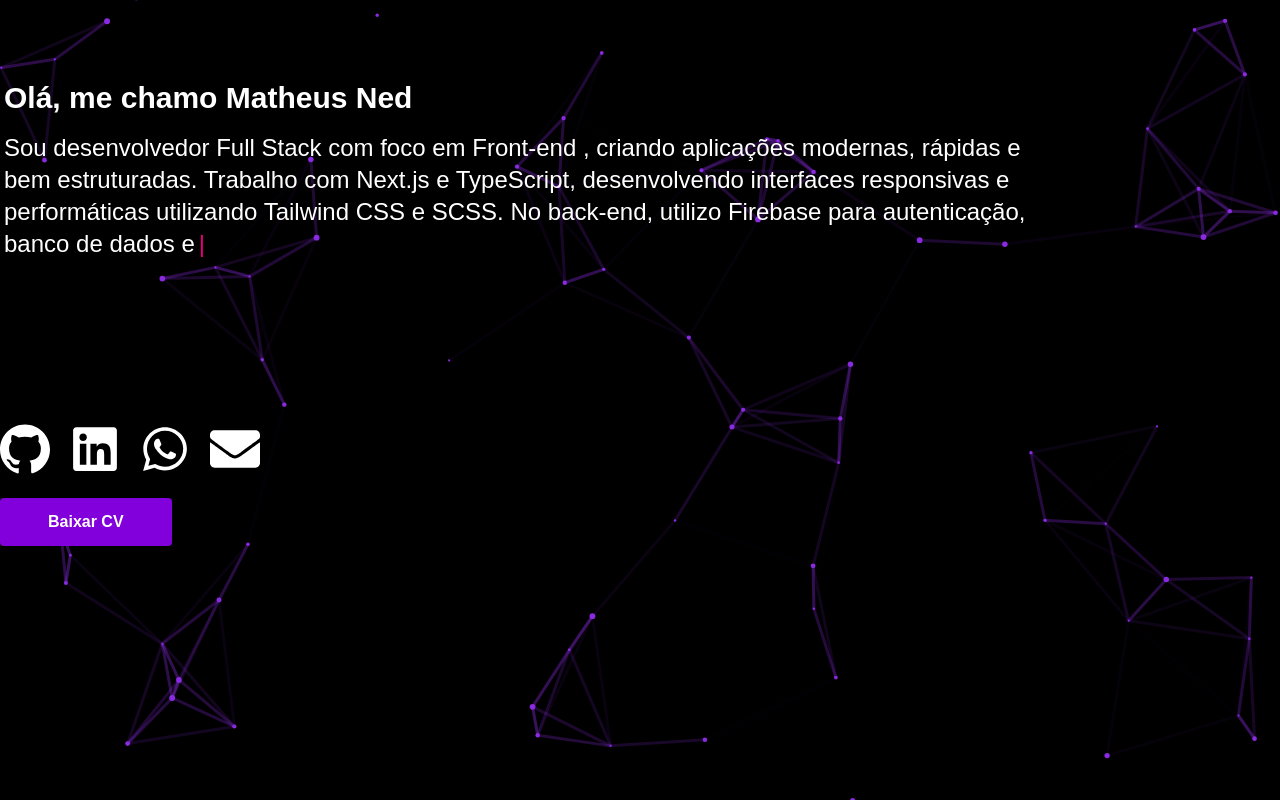
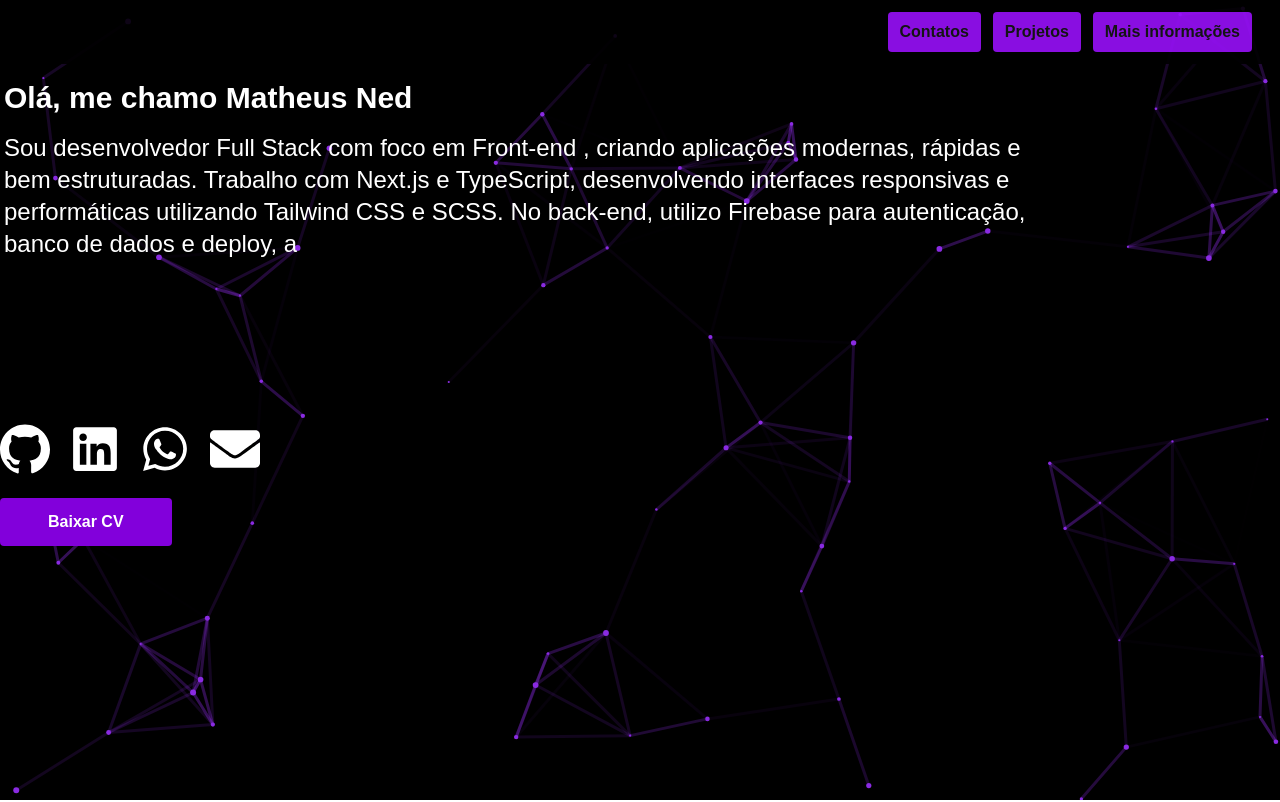
Before and after one commit to nedmad/portifolio, a Next.js app: page / in a window 1280 px wide. Shown: the top 802 px of the page. Built offline with nearby package versions, Linux system fonts and the light colour scheme.

Commit message:
adiconado header, tanto para descktop, quanto para mobile

```diff
--- a/src/app/layout.tsx
+++ b/src/app/layout.tsx
@@ -2,6 +2,7 @@
 import { Geist, Geist_Mono } from "next/font/google";
 import "./globals.css";
 import Particulas from "@/components/particulas/particulas";
+import Header from "@/components/header/header";
 
 const geistSans = Geist({
   variable: "--font-geist-sans",
@@ -29,7 +30,7 @@
         className={`${geistSans.variable} ${geistMono.variable} antialiased`}
       >
         <Particulas />
-
+        <Header />
         {children}
       </body>
     </html>
--- a/src/app/page.tsx
+++ b/src/app/page.tsx
@@ -4,7 +4,7 @@
 
 export default function Home() {
   return (
-    <main className="h-screen overflow-y-scroll ">
+    <main className="h-screen ">
       <Intro />
       <Projetos />
       <Tecnology />
--- /dev/null
+++ b/src/components/header/header.tsx
@@ -0,0 +1,53 @@
+"use client";
+
+import { useEffect, useState } from "react";
+import { HiOutlineMenu } from "react-icons/hi";
+export default function Header() {
+  let [scrol, setScrol] = useState(0);
+  const [opacity, setOpacity] = useState(false);
+  useEffect(() => {
+    function handlescrolly() {
+      if (window.scrollY > scrol) {
+        setOpacity(true);
+      } else {
+        setOpacity(false);
+      }
+
+      setScrol(window.scrollY);
+    }
+    window.addEventListener("scroll", handlescrolly);
+    return () => window.removeEventListener("scroll", handlescrolly);
+  }, [scrol]);
+  return (
+    <header
+      className={`w-full bg-black opacity-90 flex justify-end  px-7 py-3 fixed scale-z-100 ${opacity ? "hidden" : "block"}`}
+    >
+      <nav className="flex gap-3 font-bold justify-center max-md:hidden opacity-100">
+        <a
+          href="#contatos"
+          className="inline-block px-3 py-2 hover:bg-purple-800 bg-purple-600 rounded transition duration-300"
+        >
+          Contatos
+        </a>
+        <a
+          href="#projetos"
+          className="inline-block px-3 py-2 hover:bg-purple-800 bg-purple-600 rounded transition duration-300"
+        >
+          Projetos
+        </a>
+        <a
+          href="#infos"
+          className="inline-block px-3 py-2 hover:bg-purple-800 bg-purple-600 rounded transition duration-300"
+        >
+          Mais informações
+        </a>
+      </nav>
+      <div className="w-full flex justify-end min-md:hidden bg-black">
+        <HiOutlineMenu
+          className="opacity-100 hover:text-purple-800  transition duration-300"
+          size={48}
+        />
+      </div>
+    </header>
+  );
+}
--- a/src/components/intro/intro.tsx
+++ b/src/components/intro/intro.tsx
@@ -40,7 +40,7 @@
   }, []);
   return (
     <>
-      <section className="h-screen  ">
+      <section className="h-screen" id="contatos">
         <Container>
           <article className="w-full h-screen  flex flex-col justify-start pt-20     text-white">
             <div className="px-1 w-full min-h-80 max-md:min-h-96 mb-3">
--- a/src/components/projetos/projetos.tsx
+++ b/src/components/projetos/projetos.tsx
@@ -43,7 +43,10 @@
   };
 
   return (
-    <div className="h-screen  flex justify-center items-center flex-col pt-5 px-1">
+    <div
+      id="projetos"
+      className="h-screen  flex justify-center items-center flex-col pt-5 px-1"
+    >
       <h1 className="text-5xl text-white mt-10 max-md:text-4xl underline decoration-purple-700">
         Projetos
       </h1>
--- a/src/components/tecnology/contatos.tsx
+++ b/src/components/tecnology/contatos.tsx
@@ -62,7 +62,10 @@
 
   return (
     <Container>
-      <section className="w-full relative  text-white py-20 space-y-10">
+      <section
+        id="infos"
+        className="w-full relative  text-white py-20 space-y-10"
+      >
         {/* ================= FRONT-END ================= */}
 
         <div className="space-y-8 flex flex-col items-center ">
```
